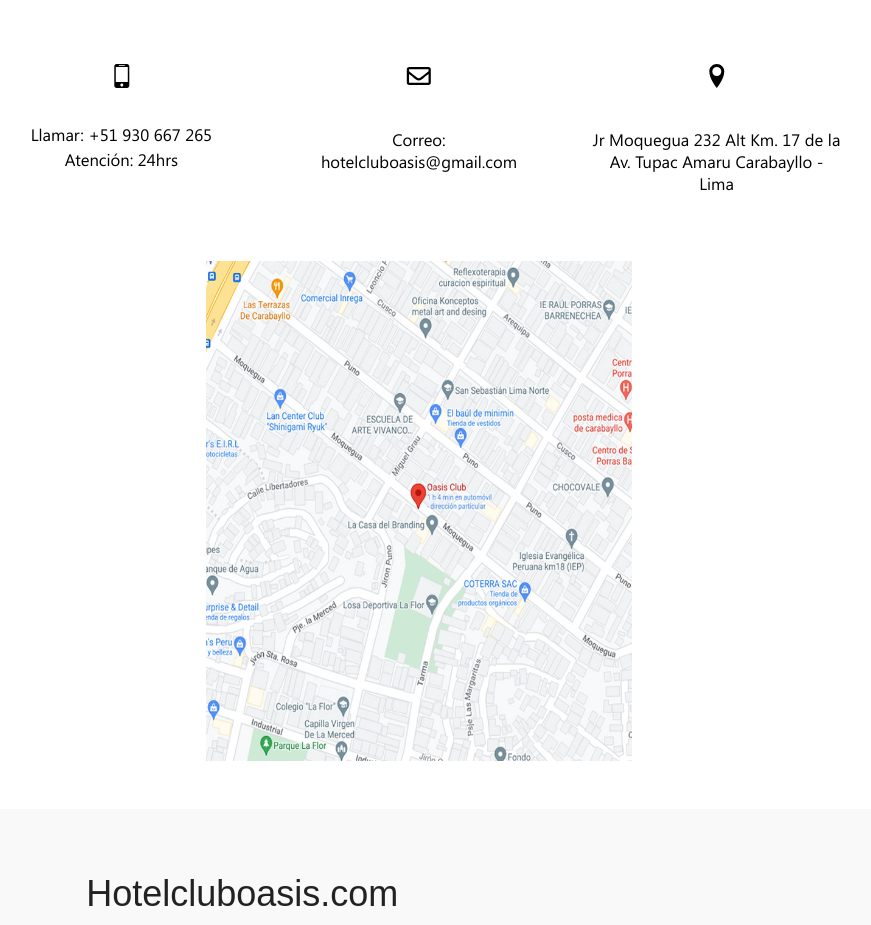
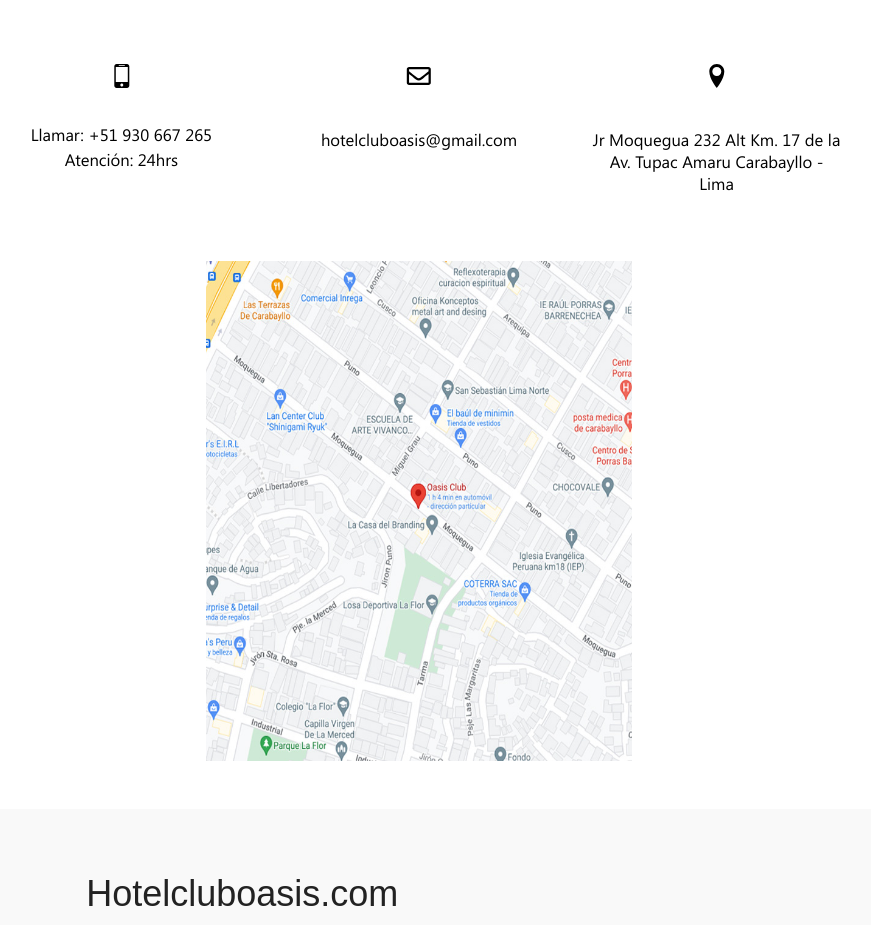
Before and after one commit to DiegoCP27/Hotel-Oasis, a Next.js app: page / in a window 1280 px wide. Shown: the part 2580-3505 px from the top of the page, without its empty margins (221-1092 px from the left). Built offline with nearby package versions, Linux system fonts and the light colour scheme.

Commit message:
refactor: index

```diff
--- a/pages/index.tsx
+++ b/pages/index.tsx
@@ -96,7 +96,7 @@ const Home: NextPage = () => {
             </div>
             <div className={styles.Container}>
               <FaRegEnvelope className={styles.Container__iconsize}/>
-              <p>Correo: <a href="http://hotelcluboasis.com/"><span>hotelcluboasis@gmail.com</span></a></p>
+              <p>hotelcluboasis@gmail.com</p>
             </div>
             <div className={styles.Container}>
               <ImLocation className={styles.Container__iconsize}/>
```
